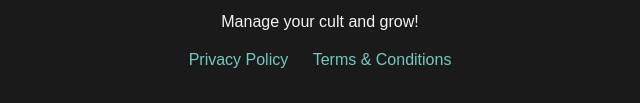
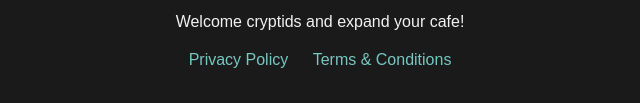
Before and after one commit to tocaRepo/tocarepo.github.io, a plain HTML site: page midnight-mug-cafe-idle-clicker/index.html in a window 1280 px wide. Shown: the part 521-624 px from the top of the page, without its empty margins (320-960 px from the left). Drawn offline with Linux system fonts and the light colour scheme.

Commit message:
description

```diff
--- a/midnight-mug-cafe-idle-clicker/index.html
+++ b/midnight-mug-cafe-idle-clicker/index.html
@@ -51,7 +51,7 @@
     <div class="container">
         <img src="logo.png" alt="MIdnight Mug Cafe: Idle Clicker Logo" class="logo">
         <h1>MIdnight Mug Cafe: Idle Clicker</h1>
-        <p>Manage your cult and grow!</p>
+        <p>Welcome cryptids and expand your cafe!</p>
 
         <div class="links">
             <a href="./documents/privacy.html" target="_blank">Privacy Policy</a>
```
